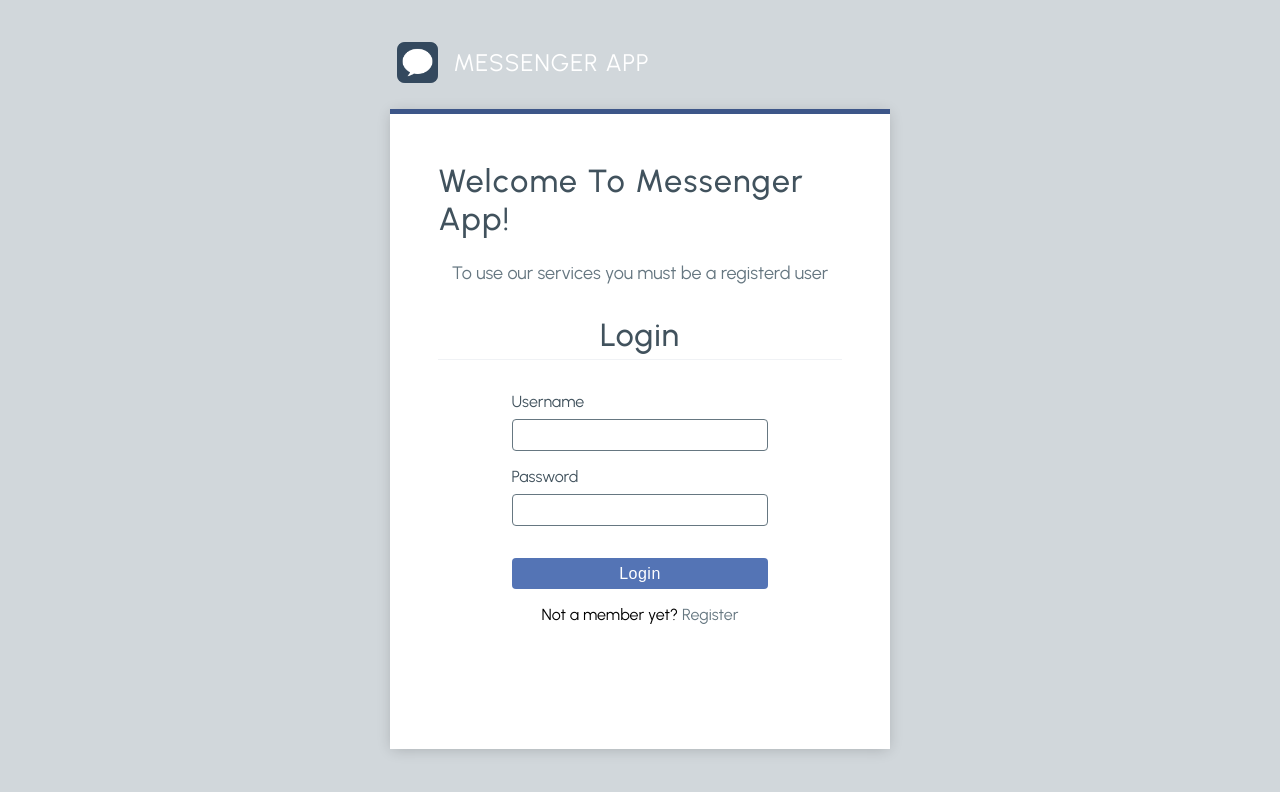
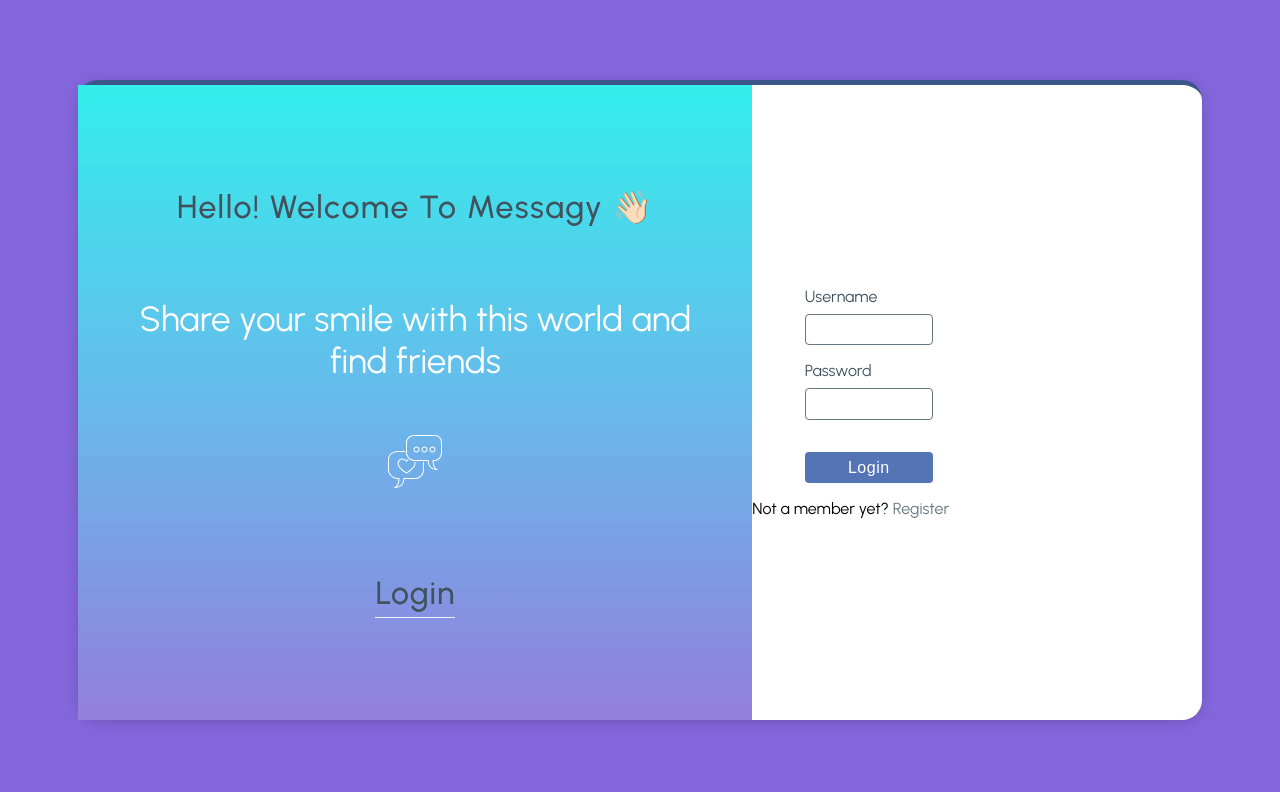
Before and after one commit to alibeddi/messenger-app, a React (Create React App) app in the folder client/: page /login in a window 1280 px wide. Shown: the top 792 px of the page. Built offline with nearby package versions, Linux system fonts and the light colour scheme.

Commit message:
style(login):change the login styel

```diff
--- a/client/src/App.tsx
+++ b/client/src/App.tsx
@@ -10,11 +10,9 @@ import { useAppContext } from './context/appContext';
 
 const App = () => {
   return (
-
     <Routes>
       <Route
         path='/'
-
         element={
           <ProtectedUserRoute>
             <Chats />
@@ -35,8 +33,3 @@ const App = () => {
 };
 
 export default App;
-
-const Wrapper = styled.div`
-  height: 20vh;
-  background-color: var(--app-primary-clr);
-`;
--- a/client/src/pages/Login.tsx
+++ b/client/src/pages/Login.tsx
@@ -9,7 +9,7 @@ import { useAppContext } from '../context/appContext';
 import { useNavigate } from 'react-router-dom';
 import { useState } from 'react';
 import { CREATE_USER } from '../graphql/mutations/userMutations';
-
+import { ReactComponent as ChatIcon } from '../assests/dummy_images/chatIcon.svg'
 const Login = () => {
   const initialState = {
     username: '',
@@ -51,18 +51,21 @@ const Login = () => {
 
   return (
     <Wrapper>
-      <LogoContainer>
+      {/* <LogoContainer>
         <LogoImage src={logo_2} />
         <LogoTitle>MESSENGER APP</LogoTitle>
-      </LogoContainer>
+      </LogoContainer> */}
       <Container>
         <Header>
-          <HeaderTitle>Welcome To Messenger App!</HeaderTitle>
+          <HeaderTitle> Hello! Welcome To Messagy 👋🏻</HeaderTitle>
           <HeaderText>
-            To use our services you must be a registerd user
+            Share your smile with this world and find friends
           </HeaderText>
+
+          <ChatIcon />
           <LoginTitle>{isMember ? 'Login' : 'Register'}</LoginTitle>
         </Header>
+        <div>
           <Form onSubmit={onSubmit}>
             <Label>Username</Label>
             <Input
@@ -112,6 +115,7 @@ const Login = () => {
           ) : (
             ''
           )}
+        </div>
       </Container>
     </Wrapper>
   );
@@ -125,6 +129,8 @@ const Wrapper = styled.div`
   justify-content: center;
   align-items: center;
   padding: 1rem;
+  height: 100vh;
+  background-color:#8366DB;
 `;
 
 const LogoContainer = styled.div`
@@ -146,19 +152,29 @@ const LogoTitle = styled.h2`
 
 const Container = styled.div`
   display: flex;
+
   border-top: 5px solid var(--app-primary-hover);
   align-items: center;
-  flex-direction: column;
+  // flex-direction: column;
   background-color: var(--login-page-background);
-  width: 40%;
-  padding: 1rem;
+  width: 90%;
   height: 80vh;
   box-shadow: 0px 2px 14px -2px rgba(0, 0, 0, 0.2);
+  border-radius:20px
 `;
 
 const Header = styled.div`
+display:flex;
   flex-direction: column;
+  align-items:center;
+  justify-content:center;
+  gap:3rem;
+  text-align:center;
   padding: 2rem;
+  width: 60%;
+  height:100%;
+background: rgb(51,238,235);
+background: linear-gradient(180deg, rgba(51,238,235,1) 0%, rgba(104,186,236,1) 50%, rgba(147,126,220,1) 100%);
 `;
 
 const HeaderTitle = styled.h2`
@@ -170,9 +186,9 @@ const HeaderTitle = styled.h2`
 
 const HeaderText = styled.p`
   padding: 1.5rem 0 0;
-  font-size: 18px;
+  font-size: 35px;
   text-align: center;
-  color: var(--clr-grey-2);
+  color: #fff;
 `;
 
 const LoginTitle = styled.h2`
```
Also changed, not shown: client/src/assests/dummy_images/chatIcon.svg (added), 1 other file (tests, documents, lock files or other folders). Lines whose indentation alone changed are shown as unchanged.
